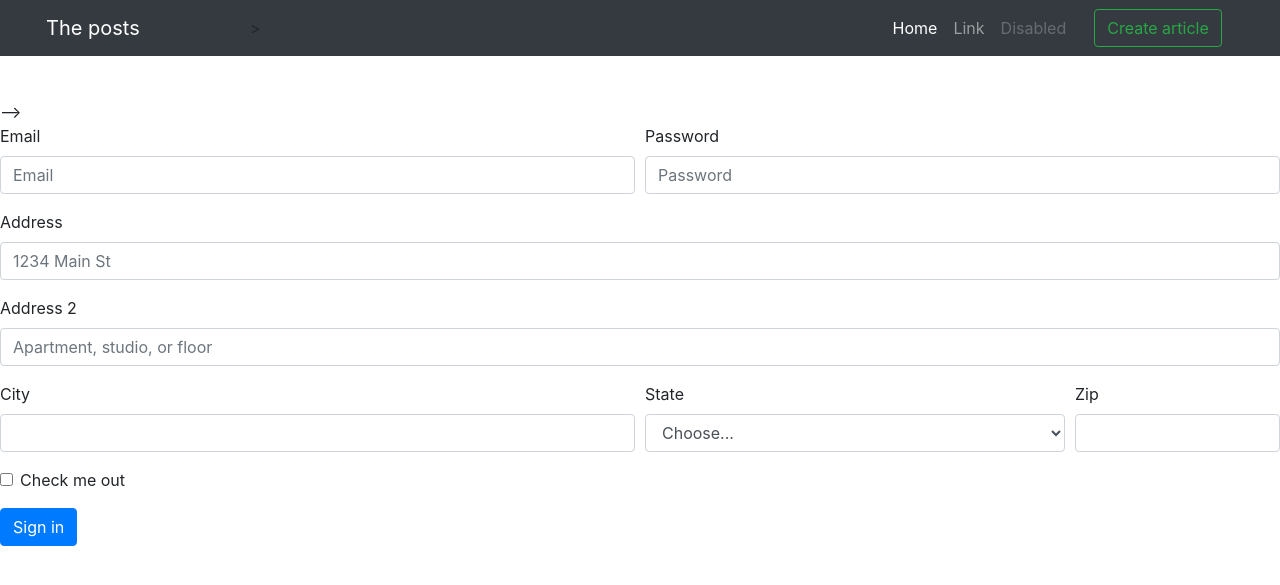
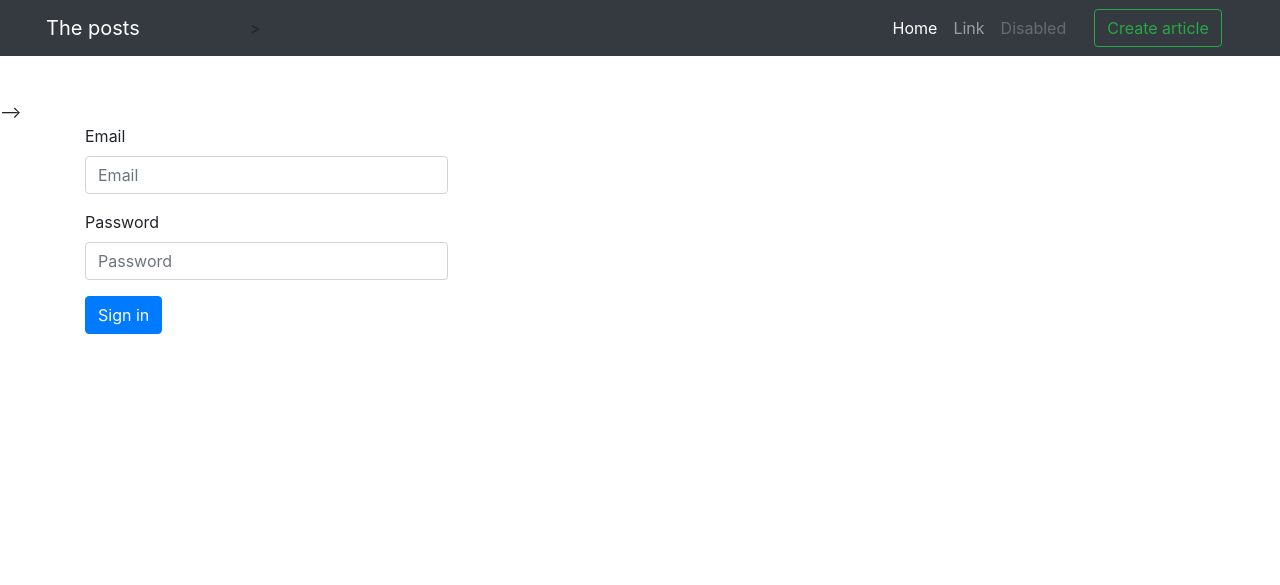
Before and after one commit to Yaroslav7125/TheFirstFlaskProject, a Flask app: page /reg/ in a window 1280 px wide. Shown: the top 585 px of the page. Run offline with Flask 2, Linux system fonts and the light colour scheme; some libraries are stand-ins or nearby versions.

Commit message:
changing reg_html

```diff
--- a/app.py
+++ b/app.py
@@ -13,9 +13,6 @@ app.config['SQLALCHEMY_DATABASE_URI'] = 'sqlite:///sblog.db'# создание
 db = SQLAlchemy(app)
 #db.create_all() создание базы
 
-@app.route('/')
-def index():
-    return render_template('base_file.html')
 
 @app.route('/create_article')
 def create_article():
@@ -72,7 +69,7 @@ def veiwPosts():
     #article = Article.query.first()  #обращяемся именно к той табличке которая отдена под статьи (12 строка)
     #article = Article.query.first()  # first - первая строка в таблице
     #article = Article.query.all()  # все записи  в таблице
-    print(url_for('regist'))
+    #print(url_for('regist'))
     articles = Article.query.order_by(Article.date).all()  # все записи в таблице, метод  order_by(Artcie.<поле модели) #вертает массив данных из бд
     return render_template("posts.html", articles=articles); # передача массива для дальнейшего отображения массива в шаблон
 
@@ -80,6 +77,12 @@ def veiwPosts():
 def regist():
     return render_template('reg_.html')
 
+#@app.route('/postreg/', methods = ["POST","GET"])
+#def postreg():
+   # return 'postreg'
+
+
+
 
 if __name__ == "__main__":
     app.run(debug=True);
--- a/templates/reg_.html
+++ b/templates/reg_.html
@@ -4,50 +4,28 @@
     {%endblock%}
 
     {%block body%}
-    <form>
+
+    <div class="container">
+
+<div class="col-md-offset">
+    <form >
         <div class="form-row">
-          <div class="form-group col-md-6">
+          <div class="form-group  col-md-4 col-md-offset-6">
             <label for="inputEmail4">Email</label>
             <input type="email" class="form-control" id="inputEmail4" placeholder="Email">
           </div>
-          <div class="form-group col-md-6">
+        </div>
+        <div class="form-row">
+          <div class="form-group col-md-4 col-md-offset-6">
             <label for="inputPassword4">Password</label>
             <input type="password" class="form-control" id="inputPassword4" placeholder="Password">
           </div>
-        </div>
-        <div class="form-group">
-          <label for="inputAddress">Address</label>
-          <input type="text" class="form-control" id="inputAddress" placeholder="1234 Main St">
-        </div>
-        <div class="form-group">
-          <label for="inputAddress2">Address 2</label>
-          <input type="text" class="form-control" id="inputAddress2" placeholder="Apartment, studio, or floor">
-        </div>
-        <div class="form-row">
-          <div class="form-group col-md-6">
-            <label for="inputCity">City</label>
-            <input type="text" class="form-control" id="inputCity">
-          </div>
-          <div class="form-group col-md-4">
-            <label for="inputState">State</label>
-            <select id="inputState" class="form-control">
-              <option selected>Choose...</option>
-              <option>...</option>
-            </select>
-          </div>
-          <div class="form-group col-md-2">
-            <label for="inputZip">Zip</label>
-            <input type="text" class="form-control" id="inputZip">
+          <div class="col-sm-10">
+            <button type="submit" class="btn btn-primary">Sign in</button>
           </div>
         </div>
-        <div class="form-group">
-          <div class="form-check">
-            <input class="form-check-input" type="checkbox" id="gridCheck">
-            <label class="form-check-label" for="gridCheck">
-              Check me out
-            </label>
-          </div>
-        </div>
-        <button type="submit" class="btn btn-primary">Sign in</button>
       </form>
+
+</div>
+    </div>
     {%endblock%}
```
